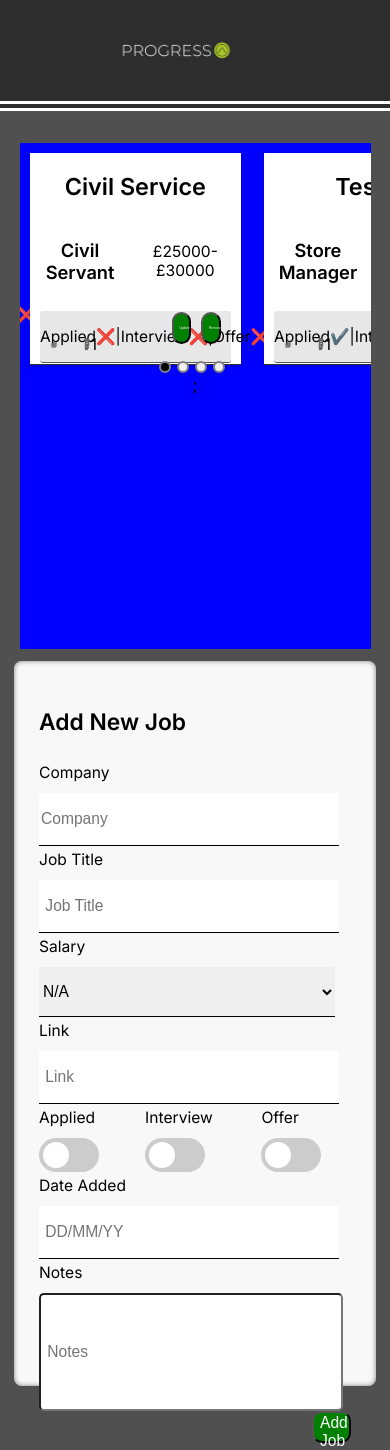
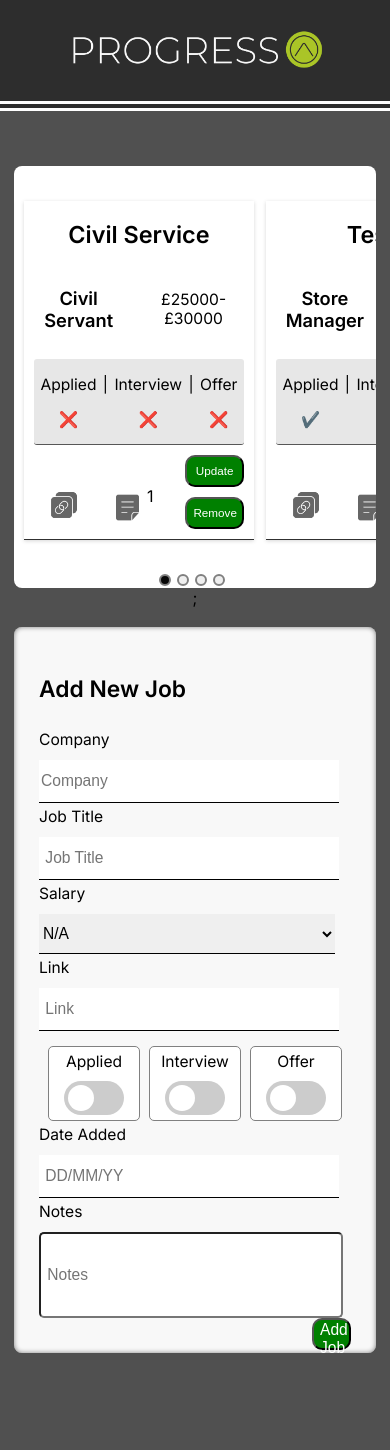
Before and after one commit to GLYNKNIGHT/Job-Tracking-App-Demo, a React (Create React App) app: page / in a window 390 px wide. After the commit the page ends 1392 px from the top, so only its background shows below. Built offline with nearby package versions, Linux system fonts and the light colour scheme; data requests are answered from the project's data file.

Commit message:
Main Page now mobile responsive, not big card

```diff
--- a/src/App.css
+++ b/src/App.css
@@ -19,6 +19,16 @@
 /*Global elements*/
 .progress{
   display: flex;
+  justify-content: space-evenly;
+  background-color: #e7e7e7;
+  margin: 10px;
+  border-radius: 3px;
+  border-bottom: 0.5px solid #575757;
+ }
+
+ .progress_mobile{
+  display: flex;
+  flex-direction: row;
   justify-content: space-evenly;
   background-color: #e7e7e7;
   margin: 10px;
@@ -144,13 +154,13 @@
     justify-content: space-evenly;
     height:150vh;
     background-color: rgb(80, 80, 80);
-    padding-top: 20px;
+    padding-top: 15px;
   }
 
 
   .input{
     font-size: 4vw;
-    height: 50px;
+    height: 40px;
     width:95%;
     margin-top:10px;
     border: none;
@@ -167,4 +177,14 @@
     color: white;
   }
 
+  .progress_mobile{
+    display: flex;
+    flex-direction: column;
+    justify-content: space-evenly;
+    background-color: #e7e7e7;
+    margin: 10px;
+    border-radius: 3px;
+    border-bottom: 0.5px solid #575757;
+   }
+
 }
--- a/src/Components/Header/Header.module.css
+++ b/src/Components/Header/Header.module.css
@@ -13,3 +13,16 @@
     -ms-transform: translateY(-50%);
     transform: translateY(-50%);
   }
+
+
+
+  @media screen and (max-width: 600px){
+    .header_image{
+      width:70vw;
+      position: absolute;
+       top: 50%;
+       left:15%;
+       -ms-transform: translateY(-50%);
+       transform: translateY(-50%);
+     }
+}
--- a/src/Components/Input/Input.js
+++ b/src/Components/Input/Input.js
@@ -71,21 +71,21 @@
                     onChange={(e)=> setLink(e.target.value)}  />
             </div>
         <div className="checkboxes">
-            <div>
+            <div className={styles.checkbox_label}>
                 <label className={styles.label}>Applied  </label>
                     <label className="switch">
                     <input type="checkbox" id='applied'  onChange={(e)=> setApplied(!applied)} />
                     <span className="slider round"></span>
                     </label>
                 </div>
-            <div>
+            <div className={styles.checkbox_label}>
                 <label className={styles.label}>Interview    </label>
                     <label className="switch">
                     <input type="checkbox"  onChange={(e)=> setInterview(!interview)} />
                     <span className="slider round"></span>
                     </label>
                 </div>
-            <div>
+            <div className={styles.checkbox_label}>
                 <label className={styles.label}>Offer    </label>
                     <label className="switch">
                     <input type="checkbox"  onChange={(e)=> setOffer(!offer)} />
--- a/src/Components/Input/Input.module.css
+++ b/src/Components/Input/Input.module.css
@@ -45,11 +45,23 @@
 
     .input_text_area{
       font-size: 4vw;
-      height: 7rem;
+      height: 5rem;
       width:95%;
       margin-top:10px;
       border-radius: 5px;
 
     }
 
+    .checkbox_label{
+      display: flex;
+      flex-direction: column;
+      width: 80px;
+      margin-top: 15px;
+      align-items: center;
+      background-color: white;
+      padding:5px;
+      border: 0.3px solid gray;
+      border-radius: 5px;
+    }
+
 }
--- a/src/Components/Job/Job.js
+++ b/src/Components/Job/Job.js
@@ -51,14 +51,20 @@
 
     </div>
         <div className='progress'>
+        <div className={styles.progress_mobile}>
                 <p>Applied </p>
                 {(applied === true)? <p>✔️</p> : <p>❌</p>}
+                </div>
                 <p>|</p>
+                <div className={styles.progress_mobile}>
                 <p >Interview </p>
                 {(interview === true)? <p>✔️</p> : <p>❌</p>}
+                </div>
                 <p>|</p>
+                <div className={styles.progress_mobile}>
                 <p>Offer</p>
                 {(offer === true)? <p>✔️</p> : <p>❌</p>}
+                </div>
         </div>
         <div className={styles.job_btns}>
                 <button className={`update${company}`} onClick={()=> setBigCard(true)}>Update</button>
--- a/src/Components/Job/Job.module.css
+++ b/src/Components/Job/Job.module.css
@@ -2,7 +2,7 @@
 
 .job{
     width: 95%;
-    max-height: 25vh;
+    max-height: 30vh;
     background-color: rgb(255, 255, 255);
     border: none;
     border-bottom: 0.7px solid rgb(48, 48, 48);
@@ -91,7 +91,6 @@
     margin: 20px;
     margin-top:40px
 
-
   }
 
   .job_btns button{
@@ -106,10 +105,43 @@
 
   @media screen and (max-width: 600px){
     .job{
-       width:90%;
-        height: 440px;
+        height: 80%;
+        max-height: 80%;
         margin: 5 auto;
         font-size: 4vw;
+        width: 95%;
+        background-color: rgb(255, 255, 255);
+        border: none;
+        border-bottom: 0.7px solid rgb(48, 48, 48);
+        margin: 10px;
+         box-shadow: rgba(0, 0, 0, 0.16) 0px 1px 4px;
+        position: relative;
     }
 
+    .icons img{
+      width:10vw
+    }
+
+    .job_btns{
+      display: flex;
+      flex-direction: column;
+      justify-content: right;
+      position: absolute;
+      right:0px;
+      bottom:0px;
+      gap:10px;
+      margin: 10px;
+      margin-top:40px
+
+    }
+
+    .job_btns button{
+
+      width: 15vw;
+      height: 2rem;
+      border-radius: 10px;
+      font-size: 3vw;
+      background-color: green;
+      color: white;
+    }
 }
--- a/src/Components/JobCarousel/Carousel.module.css
+++ b/src/Components/JobCarousel/Carousel.module.css
@@ -1,14 +1,23 @@
-.carousel{
+.carousel_container{
     display: none;
 }
 
 @media screen and (max-width: 600px){
+    .carousel_container{
+        display: block;
+        width:93%;
+        height: 50vh;
+        margin: 0 auto;
+        background-color: white;
+        border-radius: 8px;
+    }
     .carousel{
-        display: block;
-        width:90%;
-        height: 60vh;
-        margin: 0 auto;
-        background-color: blue;
+        height: 100%;
     }
 
+    .job_card{
+        margin-top: 50px;
+        height:50vh;
+
+    }
 }
--- a/src/Components/JobCarousel/JobCarousel.js
+++ b/src/Components/JobCarousel/JobCarousel.js
@@ -24,9 +24,10 @@
     }
   };
 
-return <div className={styles.carousel}>
+return <div className={styles.carousel_container}>
     <Carousel
-      swipeable={false}
+      className={styles.carousel}
+      swipeable={true}
       draggable={false}
       showDots={true}
       responsive={responsive}
@@ -37,7 +38,7 @@
       containerClass="carousel-container"
       removeArrowOnDeviceType={["tablet", "mobile"]}
       dotListClass="custom-dot-list-style"
-      itemClass="carousel-item-padding-40-px"
+      itemClass={styles.job_card}
     >
 
 {jobs.map((job) => <Job key={job.id}
```
